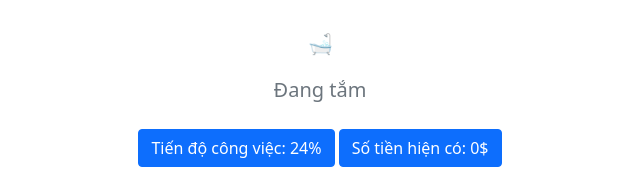
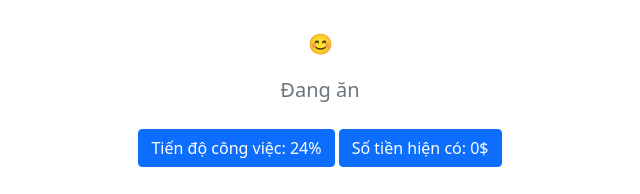
Before and after one commit to DungMiner69/zun-status-update, a plain HTML site: page index.html in a window 1280 px wide. Shown: the part 203-397 px from the top of the page, 320-960 px from the left. Drawn offline with nearby package versions, Linux system fonts and the light colour scheme.

Commit message:
Update index.html

```diff
--- a/index.html
+++ b/index.html
@@ -111,8 +111,8 @@
           <div class="col-lg-6 col-md-8 mx-auto">
             <h1 class="fw-light">Tình trạng hiện tại</h1>
             <br />
-            <p class="lead text-muted">🛁</p>
-            <p class="lead text-muted">Đang tắm</p>
+            <p class="lead text-muted">😊</p>
+            <p class="lead text-muted">Đang ăn</p>
             <p>
               <a href="#" class="btn btn-primary my-2"
                 >Tiến độ công việc: 24%</a
```
